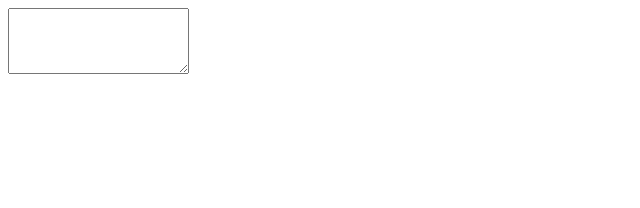
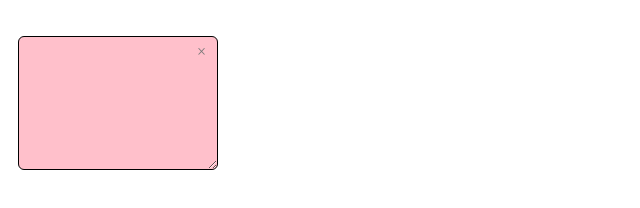
Before and after one commit to b-forster/noteworthy, a plain HTML site: page note.html in a window 1280 px wide. Shown: the whole page, without its empty margins (0-640 px from the left). Drawn offline with nearby package versions, Linux system fonts and the light colour scheme.

Commit message:
Add x icon overlay to notes

```diff
--- a/css/style.css
+++ b/css/style.css
@@ -1,5 +1,29 @@
+.note-div {
+  width: 200px;
+}
+
 .note-textbox {
+  width: 100%;
   background-color: pink;
   border-radius: 6px;
   border: 1px solid;
+  font-size: 14px;
+  padding: 10px;
+  margin: 10px;
 }
+
+.remove-note-div {
+  text-align: right;
+}
+
+.remove-note-icon {
+  position: relative;
+  left: 5px;
+  top: 35px;
+  color: #777;
+  background-color: none;
+  border: 0;
+  z-index: 2;
+  padding: 0 7px;
+  cursor: pointer;
+}
--- a/note.html
+++ b/note.html
@@ -1,14 +1,18 @@
-<!-- <head>
+<head>
   <title>Noteworthy</title>
   <script
     src="https://code.jquery.com/jquery-1.12.4.min.js"
     integrity="sha256-ZosEbRLbNQzLpnKIkEdrPv7lOy9C27hHQ+Xp8a4MxAQ="
     crossorigin="anonymous"></script>
   <link href="css/style.css" media="screen" rel="stylesheet">
-</head> -->
+</head>
 
-<div class="note-div" id="">
-  <textarea class="note-textbox" rows="4">
+<div class="note-div" id="{id}">
+  <div class="remove-note-div">
+    <span class="remove-note-icon">×</span>
+  </div>
+
+  <textarea class="note-textbox" rows="7">
 
   </textarea>
   <div class="tags-container">
```
